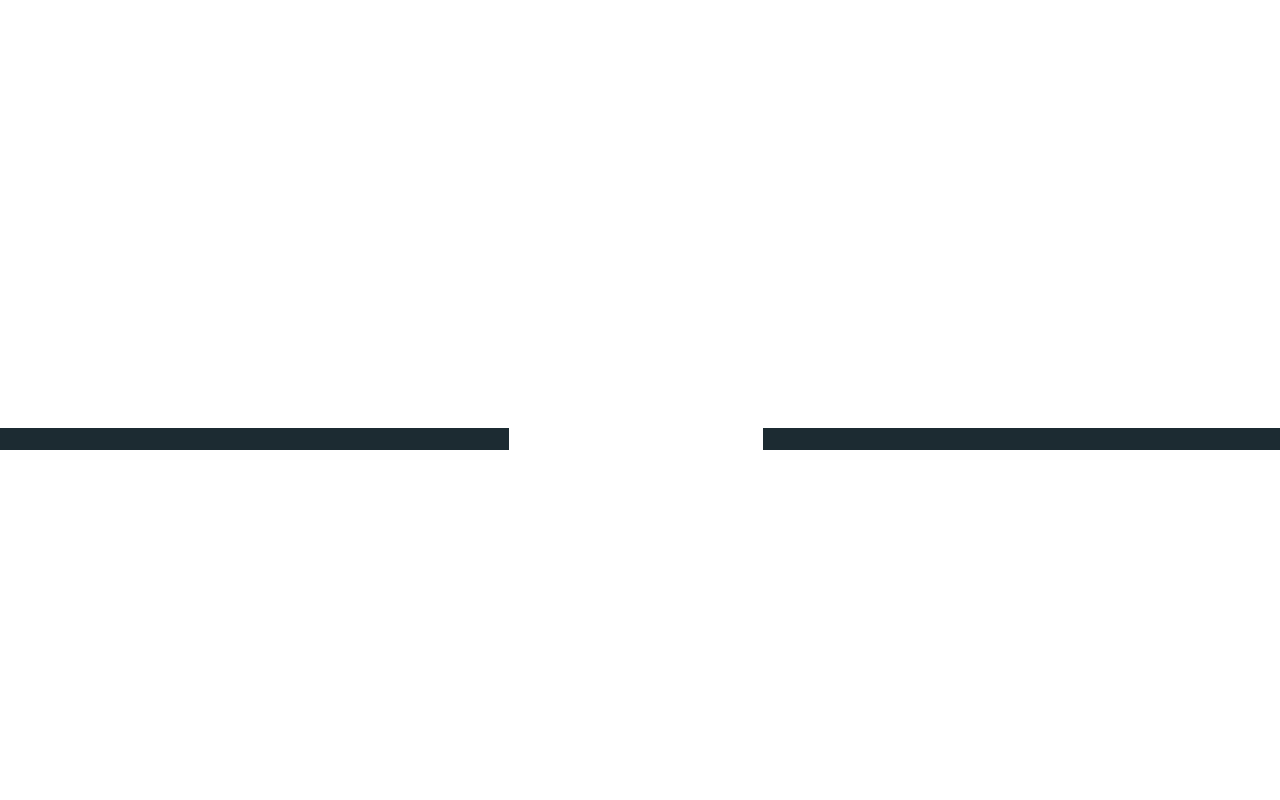
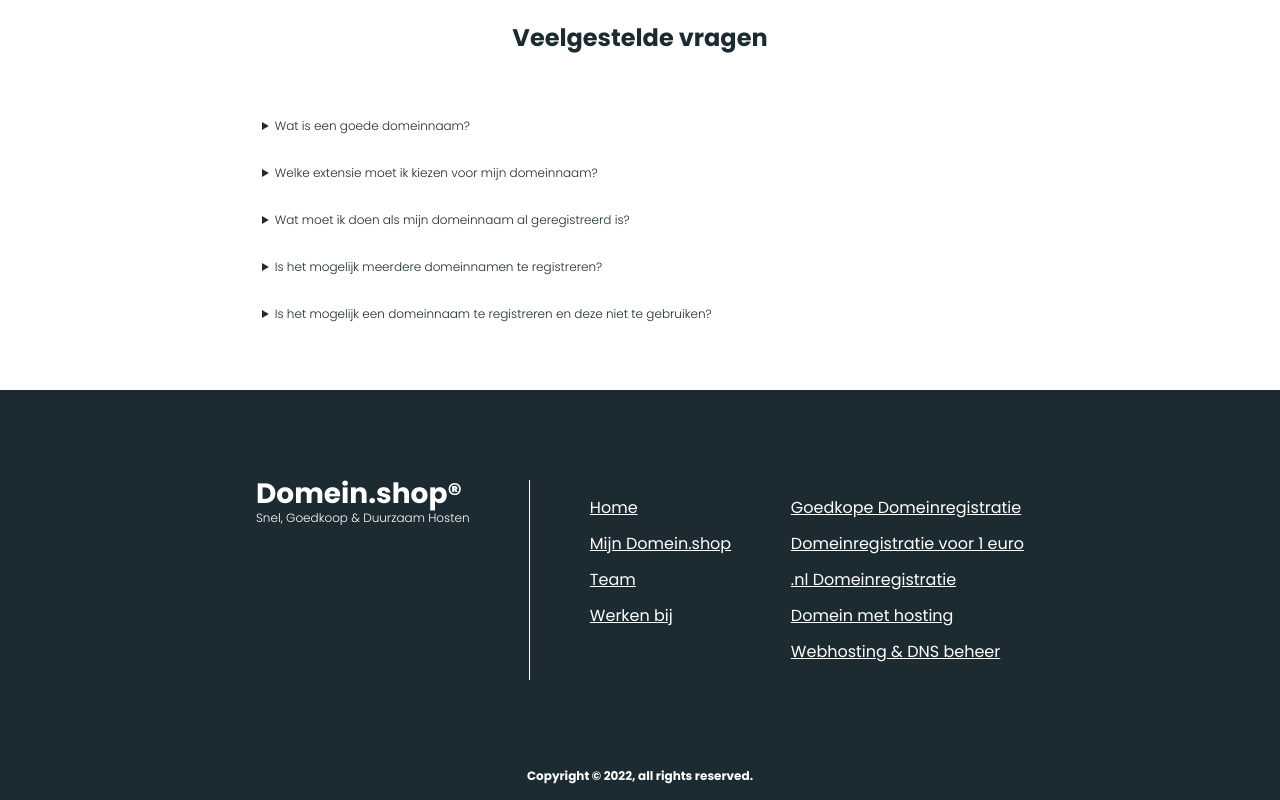
Before and after one commit to bycyan/frontend-html-css-domeinshop-clone, a plain HTML site: page index.html in a window 1280 px wide. Shown: the part 1859-2659 px from the top of the page. Before the commit the page ends 2309 px from the top, so only its background shows below. Drawn offline with Linux system fonts and the light colour scheme.

Commit message:
Laatste elementen toegevoegd incl. footer // huiswerk v1 afgerond

```diff
--- a/index.html
+++ b/index.html
@@ -6,7 +6,8 @@
     <link rel="stylesheet" href="./styles/styles.css">
     <link rel="preconnect" href="https://fonts.googleapis.com">
     <link rel="preconnect" href="https://fonts.gstatic.com" crossorigin>
-    <link href="https://fonts.googleapis.com/css2?family=Poppins:ital,wght@0,100;0,200;0,300;0,400;0,500;0,600;0,700;0,800;0,900;1,100;1,200;1,300;1,400;1,500;1,600;1,700;1,800;1,900&display=swap" rel="stylesheet">
+    <link href="https://fonts.googleapis.com/css2?family=Poppins:ital,wght@0,100;0,200;0,300;0,400;0,500;0,600;0,700;0,800;0,900;1,100;1,200;1,300;1,400;1,500;1,600;1,700;1,800;1,900&display=swap"
+          rel="stylesheet">
 </head>
 <body>
 <header class="header">
@@ -30,11 +31,13 @@
             </div>
 
             <div class="card-content">
-                <div><p>Al jaren klant bij Domein.shop. De service is goed en medewerkers zijn zeer klantvriendelijk. Snelle response, zelfs op momenten dat je het niet verwacht.</p>
+                <div><p>Al jaren klant bij Domein.shop. De service is goed en medewerkers zijn zeer klantvriendelijk.
+                    Snelle response, zelfs op momenten dat je het niet verwacht.</p>
                 </div>
 
                 <div class="card-profile">
-                <img src="./assets/images/avatar-jane.png" alt="profile-image"><p>Jane Doe, Managing Director</p>
+                    <img src="./assets/images/avatar-jane.png" alt="profile-image">
+                    <p>Jane Doe, Managing Director</p>
                 </div>
 
             </div>
@@ -46,11 +49,13 @@
             </div>
 
             <div class="card-content">
-            <div><p>Ik ben tevreden over Domein.shop. Met name de snelle reactie op mijn vragen en goede service maakt dat ik TransIP aan iedereen aanbeveel.</p>
+                <div><p>Ik ben tevreden over Domein.shop. Met name de snelle reactie op mijn vragen en goede service
+                    maakt dat ik TransIP aan iedereen aanbeveel.</p>
                 </div>
 
                 <div class="card-profile">
-                <img src="./assets/images/avatar-john.png" alt="profile-image"><p>John Smith, Frontend Developer</p>
+                    <img src="./assets/images/avatar-john.png" alt="profile-image">
+                    <p>John Smith, Frontend Developer</p>
                 </div>
 
             </div>
@@ -62,10 +67,10 @@
     <section class="support">
         <h2 class="section-heading">Wij staan voor je klaar</h2>
         <img class="support-img" src="./assets/images/callcenter.jpg" alt="People at Callcenter">
-        <p class="support-copy">Je kunt 7 dagen per week bij ons <a href="./team.html">team</a> terecht. Ons team van vakkundige medewerkers helpt je graag op weg.</p>
+        <p class="support-copy">Je kunt 7 dagen per week bij ons <a href="./team.html">team</a> terecht. Ons team van
+            vakkundige medewerkers helpt je graag op weg.</p>
         <button class="contact-button">Neem contact op</button>
     </section>
-
     <section class="faq">
         <h2 class="section-heading">Veelgestelde vragen</h2>
 
@@ -73,39 +78,92 @@
             <details>
                 <summary>Wat is een goede domeinnaam?</summary>
                 <div class="faq-details">
-                Een goede domeinnaam moet aan enkele eisen voldoen. Ten eerste mag jouw domeinnaam niet in strijd zijn met de openbare orde of de goede zeden. Dit betekent dat je geen ongepaste domeinnaam mag registreren. Verder mag een domeinnaam enkel uit letters, cijfers en eventueel een liggend streepje bestaan. Andere leestekens zijn niet toegestaan.
+                    Een goede domeinnaam moet aan enkele eisen voldoen. Ten eerste mag jouw domeinnaam niet in strijd
+                    zijn met de openbare orde of de goede zeden. Dit betekent dat je geen ongepaste domeinnaam mag
+                    registreren. Verder mag een domeinnaam enkel uit letters, cijfers en eventueel een liggend streepje
+                    bestaan. Andere leestekens zijn niet toegestaan.
                 </div>
             </details>
             <details>
                 <summary>Welke extensie moet ik kiezen voor mijn domeinnaam?</summary>
                 <div class="faq-details">
-            Je mag helemaal zelf kiezen welke extensie jouw domeinnaam krijgt. Dit kan een .nl-extensie zijn, maar ook een .be-extensie, een .de-extensie of een .com-extensie. Vraag jezelf af op welke markt je je gaat richten, in het heden én in de toekomst. Ben je niet van plan je business de grens over te brengen? Dan heb je eigenlijk alleen een .nl-domeinnaam nodig. Je kunt andere extensies registreren om te voorkomen dat anderen dit doen, maar deze domeinnamen ga je waarschijnlijk niet zelf gebruiken.
+                    Je mag helemaal zelf kiezen welke extensie jouw domeinnaam krijgt. Dit kan een .nl-extensie zijn,
+                    maar ook een .be-extensie, een .de-extensie of een .com-extensie. Vraag jezelf af op welke markt je
+                    je gaat richten, in het heden én in de toekomst. Ben je niet van plan je business de grens over te
+                    brengen? Dan heb je eigenlijk alleen een .nl-domeinnaam nodig. Je kunt andere extensies registreren
+                    om te voorkomen dat anderen dit doen, maar deze domeinnamen ga je waarschijnlijk niet zelf
+                    gebruiken.
                 </div>
             </details>
 
             <details>
                 <summary>Wat moet ik doen als mijn domeinnaam al geregistreerd is?</summary>
                 <div class="faq-details">
-            Is de domeinnaam die jij wil registreren, al geregistreerd door iemand anders? Dan kun je deze niet opnieuw registreren. Jouw domeinnaam moet namelijk uniek zijn. Als je gewenste domeinnaam al geregistreerd is, heb je twee mogelijkheden. Ten eerste kun je ervoor kiezen een alternatieve domeinnaam te registreren. Dit kan een domeinnaam zijn die op jouw eerste keuze lijkt, maar ook een heel ander domein. Je vindt vanzelf wel een goede domeinnaam die nog vrij is.
+                    Is de domeinnaam die jij wil registreren, al geregistreerd door iemand anders? Dan kun je deze niet
+                    opnieuw registreren. Jouw domeinnaam moet namelijk uniek zijn. Als je gewenste domeinnaam al
+                    geregistreerd is, heb je twee mogelijkheden. Ten eerste kun je ervoor kiezen een alternatieve
+                    domeinnaam te registreren. Dit kan een domeinnaam zijn die op jouw eerste keuze lijkt, maar ook een
+                    heel ander domein. Je vindt vanzelf wel een goede domeinnaam die nog vrij is.
                 </div>
             </details>
             <details>
                 <summary>Is het mogelijk meerdere domeinnamen te registreren?</summary>
-            <div class="faq-details"> Ja, het is zeker mogelijk meerdere domeinnamen te registreren. Als je zou willen, kun je wel tientallen domeinnamen registreren. Houd er wel rekening mee dat iedere domeinnaam die je registreert, geld kost. Hoe meer domeinnamen je registreert, des te meer geld je moet betalen voor deze domeinen.
+                <div class="faq-details"> Ja, het is zeker mogelijk meerdere domeinnamen te registreren. Als je zou
+                    willen, kun je wel tientallen domeinnamen registreren. Houd er wel rekening mee dat iedere
+                    domeinnaam die je registreert, geld kost. Hoe meer domeinnamen je registreert, des te meer geld je
+                    moet betalen voor deze domeinen.
                 </div>
             </details>
             <details>
                 <summary>Is het mogelijk een domeinnaam te registreren en deze niet te gebruiken?
                 </summary>
                 <div class="faq-details">
-            Ja, je kunt een domeinnaam registreren zonder deze te gebruiken. Dit gebeurt regelmatig. Ten eerste zijn er veel ondernemers die de domeinnaam van hun nieuwe bedrijf alvast registreren, terwijl ze nog lang geen website hebben. Zij willen simpelweg zeker weten dat de domeinnaam nog beschikbaar is als hun website af is en registreren deze daarom alvast. Verstandig, zeker als je een domeinnaam wil registreren die andere mensen ook interessant kunnen vinden.
+                    Ja, je kunt een domeinnaam registreren zonder deze te gebruiken. Dit gebeurt regelmatig. Ten eerste
+                    zijn er veel ondernemers die de domeinnaam van hun nieuwe bedrijf alvast registreren, terwijl ze nog
+                    lang geen website hebben. Zij willen simpelweg zeker weten dat de domeinnaam nog beschikbaar is als
+                    hun website af is en registreren deze daarom alvast. Verstandig, zeker als je een domeinnaam wil
+                    registreren die andere mensen ook interessant kunnen vinden.
                 </div>
             </details>
         </div>
     </section>
 </main>
 <footer class="footer">
+
+
+    <div class="footer-menu">
+        <div class="footer-logo">
+            <h3>Domein.shop®</h3>
+            <P>Snel, Goedkoop & Duurzaam Hosten</P>
+        </div>
+
+        <div class="line-div"></div>
+
+        <div class="footer-menuitems">
+            <ul>
+                <li>Home</li>
+                <li>Mijn Domein.shop</li>
+                <li>Team</li>
+                <li>Werken bij</li>
+            </ul>
+        </div>
+
+        <div class="footer-seo">
+            <ul>
+                <li>Goedkope Domeinregistratie</li>
+                <li>Domeinregistratie voor 1 euro</li>
+                <li>.nl Domeinregistratie</li>
+                <li>Domein met hosting</li>
+                <li>Webhosting & DNS beheer</li>
+            </ul>
+        </div>
+
+    </div>
+
+
+</footer>
+<section class="copyrights">
     <h6>Copyright © 2022, all rights reserved.</h6>
-</footer>
+</section>
 </body>
 </html>
--- a/styles/styles.css
+++ b/styles/styles.css
@@ -33,25 +33,31 @@ time, mark, audio, video {
     border: 0;
     vertical-align: baseline;
 }
+
 /* HTML5 display-role reset for older browsers */
 article, aside, details, figcaption, figure,
 footer, header, hgroup, menu, nav, section {
     display: block;
 }
+
 body {
     line-height: 1;
 }
+
 ol, ul {
     list-style: none;
 }
+
 blockquote, q {
     quotes: none;
 }
+
 blockquote:before, blockquote:after,
 q:before, q:after {
     content: '';
     content: none;
 }
+
 table {
     border-collapse: collapse;
     border-spacing: 0;
@@ -63,12 +69,21 @@ table {
 
 /*(grijs #899CA0 en donkergroen #1C2B32)*/
 
-body{
+body {
     font-family: 'Poppins', sans-serif;
     color: #1C2B32;
 }
 
-button{
+.main {
+    max-width: 1000px;
+    padding: 0 20vw 30px 20vw;
+    display: block;
+    justify-content: center;
+    align-items: center;
+    text-align: center;
+}
+
+button {
     height: 40px;
     padding: 0 20px 0 20px;
     border: none;
@@ -81,7 +96,7 @@ button{
     transition: all 0.5s ease;
 }
 
-button:hover{
+button:hover {
     background-color: #899CA0;
     color: #1C2B32;
     font-family: 'Poppins', sans-serif;
@@ -99,44 +114,44 @@ button:hover{
     2. Typography
 ////////////////////////*/
 
-h1{
+h1 {
     font-size: 90px;
     font-weight: 700;
 }
 
-h2{
+h2 {
     font-size: 24px;
     font-weight: 700;
 }
 
-h3{
+h3 {
+    font-size: 28px;
+}
+
+h4 {
     font-size: 48px;
 }
 
-h4{
+h5 {
     font-size: 48px;
 }
 
-h5{
-    font-size: 48px;
-}
-
-h6{
+h6 {
     font-size: 12px;
     font-weight: 700;
 }
 
-p{
+p {
     font-size: 12px;
     font-weight: 300;
     line-height: 20px;
 }
 
-.section-heading{
+.section-heading {
     margin-top: 70px;
 }
 
-a{
+a {
     color: #899CA0;
 }
 
@@ -146,10 +161,9 @@ a{
 ////////////////////////*/
 
 
-
 /*///////////// 3.1 Header /////////////*/
 
-.header{
+.header {
     height: 70vh;
     padding-top: 50px;
     background-image: url("/assets/images/mountains.jpg");
@@ -160,13 +174,13 @@ a{
     justify-content: center;
 }
 
-.headerContent{
+.headerContent {
     display: flex;
     flex-direction: column;
     align-items: center;
 }
 
-header h1{
+header h1 {
     margin-bottom: 30px;
 }
 
@@ -212,61 +226,53 @@ header h1{
 
 /*///////////// 3.2 Testimonial /////////////*/
 
-.main{
-    padding: 0 20vw 30px 20vw;
-    display: block;
-    justify-content: center;
-    align-items: center;
-    text-align: center;
-}
-
-.card{
+.card {
     background-color: white;
     padding: 45px 70px 45px 70px;
     border-radius: 5px;
     margin-top: 60px;
-    box-shadow: 0px 8px 22px -10px rgba(112,112,112,1);
+    box-shadow: 0px 8px 22px -10px rgba(112, 112, 112, 1);
     display: flex;
     text-align: center;
 }
 
-.blockquote{
+.blockquote {
     margin-right: 15px;
 }
-.card-content{
+
+.card-content {
     text-align: left;
 }
 
-.card-profile{
+.card-profile {
     display: flex;
     align-items: center;
     margin-top: 30px;
     font-style: italic;
 }
 
-.card-profile img{
+.card-profile img {
     height: 44px;
     margin-right: 30px;
 }
 
 /*///////////// 3.3 Support /////////////*/
 
-.support-img{
-    width: 60vw;
+.support-img {
+    width: 100%;
     background-color: white;
     border-radius: 5px;
     margin: 60px 0 20px 0;
-    box-shadow: 0px 8px 22px -10px rgba(112,112,112,1);
     display: flex;
     text-align: center;
 }
 
-.support-copy{
+.support-copy {
     text-align: left;
     margin-bottom: 40px;
 }
 
-.contact-button{
+.contact-button {
     height: 50px;
     display: flex;
     justify-content: flex-start;
@@ -275,13 +281,12 @@ header h1{
 
 /*///////////// 3.4 Faq /////////////*/
 
-.faq{
-    width: 60vw;
+.faq {
     margin-top: 60px;
     text-align: center;
 }
 
-.faq-content{
+.faq-content {
     margin-top: 60px;
     text-align: left;
 }
@@ -299,7 +304,7 @@ summary {
     padding: 0.5em;
 }
 
-summary:hover{
+summary:hover {
     cursor: pointer;
 }
 
@@ -312,7 +317,7 @@ details[open] summary {
     font-weight: 600;
 }
 
-.faq-details{
+.faq-details {
     padding: 20px;
     background-color: #899CA0;
     border-radius: 5px;
@@ -321,12 +326,43 @@ details[open] summary {
 
 /*///////////// 3.5 Footer /////////////*/
 
-.footer{
-    height: 60px;
+.footer {
     margin-top: 30px;
     background-color: #1C2B32;
     color: white;
     display: flex;
     justify-content: center;
-    align-items: center;
 }
+
+.footer-menu {
+    width: 60vw;
+    margin: 90px 0 90px 0;
+    display: flex;
+    justify-content: space-between;
+    text-align: left;
+}
+
+li {
+    margin-top: 20px;
+    text-decoration: underline;
+}
+
+li:hover {
+    cursor: pointer;
+}
+
+.line-div {
+    background-color: white;
+    height: 200px;
+    width: 1px;
+}
+
+.copyrights {
+    height: 30px;
+    background-color: #1C2B32;
+    color: white;
+    display: flex;
+    justify-content: center;
+    text-align: center;
+
+}
```
Lines whose indentation alone changed are shown as unchanged.
